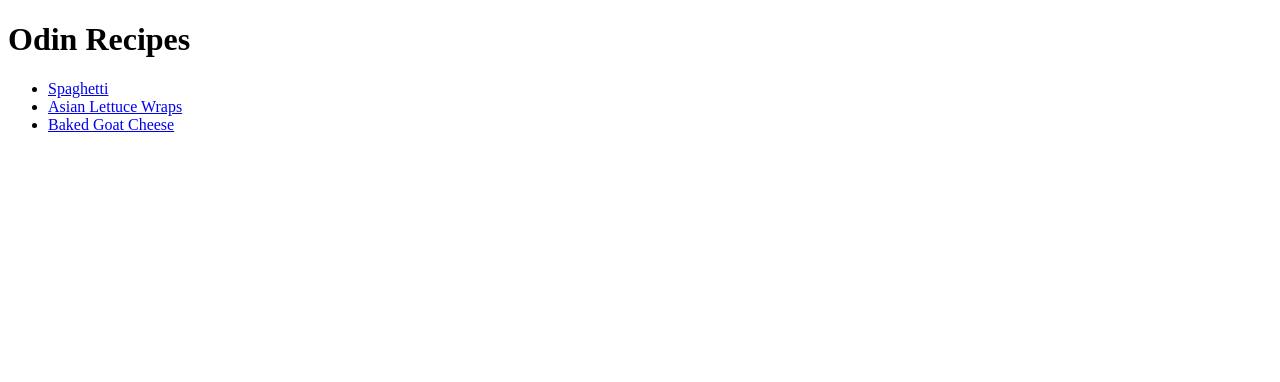
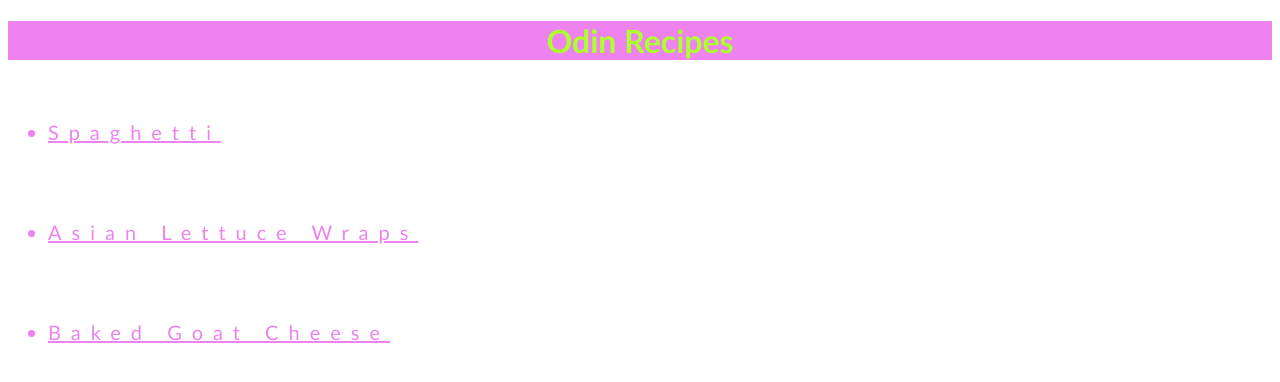
Before and after one commit to omar010-55/odin-recipes, a plain HTML site: page index.html in a window 1280 px wide. Drawn offline with Linux system fonts and the light colour scheme.

Commit message:
Add css file with some styles

```diff
--- a/index.html
+++ b/index.html
@@ -3,6 +3,7 @@
   <head>
     <meta charset="UTF-8">
     <title>Odin Recipes</title>
+    <link rel="stylesheet" href="styles.css">
   </head>
   <body>
     <h1>Odin Recipes</h1>
--- /dev/null
+++ b/styles.css
@@ -0,0 +1,18 @@
+body {
+  font-family: 'Gill Sans', 'Gill Sans MT', Calibri, 'Trebuchet MS', sans-serif;
+}
+h1 {
+  text-align: center;
+  color: greenyellow;
+  background-color: violet;
+  font-weight: 900;
+}
+ul {
+  font-size: 20px;
+  line-height: 100px;
+  color: violet;
+}
+li a {
+  color: violet;
+  letter-spacing: 10px;
+}
```
